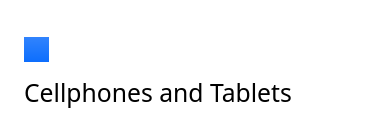
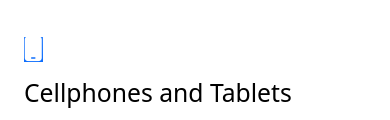
Before and after one commit to Tholakele-jiyana/Practice-Diamond-Tech-Website, a plain HTML site: page index.html in a window 390 px wide. Shown: the part 2270-2390 px from the top of the page. Drawn offline with nearby package versions, Linux system fonts and the light colour scheme.

Commit message:
Insert Cellphone icon on Products

```diff
--- a/index.html
+++ b/index.html
@@ -119,7 +119,7 @@
 
       <div class="feature col">
         <div class="feature-icon d-inline-flex align-items-center justify-content-center text-bg-primary bg-gradient fs-2 mb-3">
-          <svg class="bi" width="1em" height="1em"><use xlink:href="#people-circle"/></svg>
+            <i class="fa-solid fa-mobile"></i>
         </div>
         <h3 class="fs-2 text-body-emphasis">Cellphones and Tablets</h3>
         <p>Lorem ipsum dolor sit amet consectetur adipisicing elit. Iure saepe, deserunt dolores harum ea sapiente, doloribus, ducimus fugiat hic impedit inventore? Amet minus voluptas quia fugiat magni alias quae reiciendis!</p>
```
